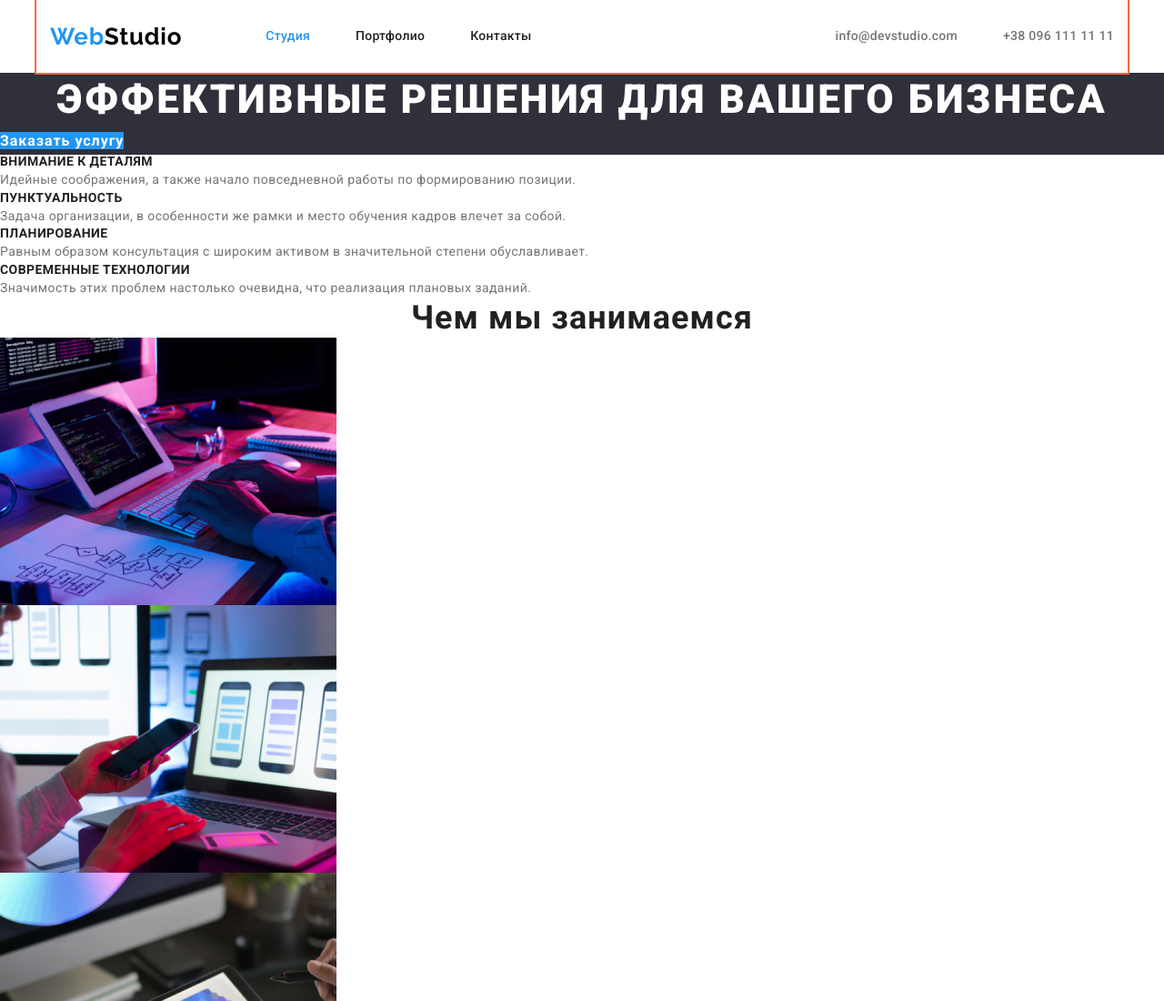
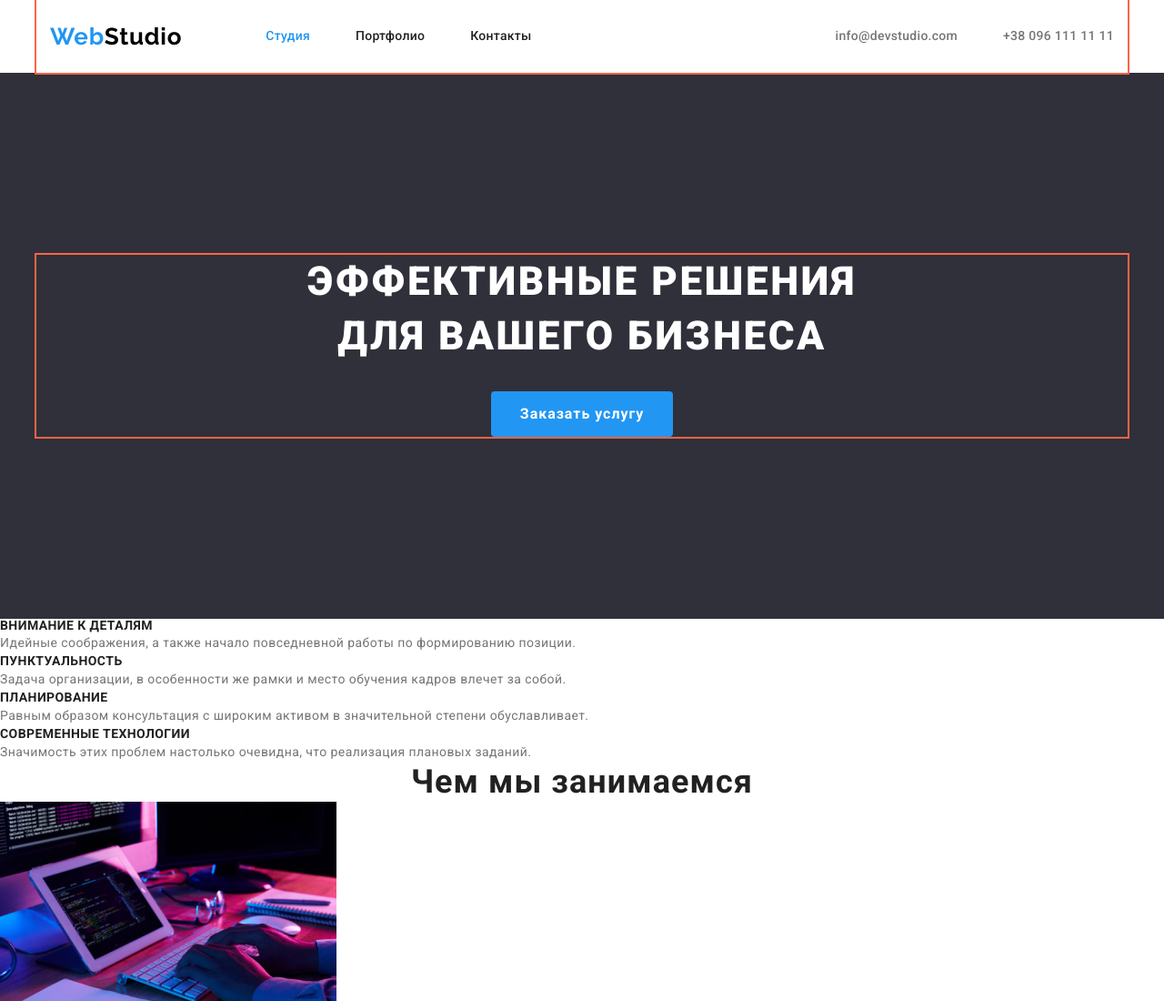
Before and after one commit to TereshchenkoSD/goit-markup-hw-03, a plain HTML site: page index.html in a window 1280 px wide. Shown: the top 1100 px of the page at 91% size. Drawn offline with nearby package versions, Linux system fonts and the light colour scheme.

Commit message:
Отцентрировал заголовок и кнопку в секции hero, высатвил отступы внутренние и внешние

```diff
--- a/css/styles.css
+++ b/css/styles.css
@@ -37,7 +37,8 @@ p {
 }
 
 ul,
-ol {
+ol,
+a {
   margin: 0;
   padding: 0;
 }
@@ -139,9 +140,14 @@ address {
 /* ============HERO================= */
 .hero {
   background-color: var(--primary-bg-color);
+  text-align: center;
+  padding-top: 200px;
+  padding-bottom: 200px;
 }
 
 .hero-title {
+  margin-bottom: 30px;
+
   color: var(--tertiary-text-color);
   font-weight: 900;
   font-size: 44px;
@@ -152,8 +158,17 @@ address {
 }
 
 .hero-btn {
+  display: inline-block;
+  min-width: 200px;
+  padding-top: 10px;
+  padding-bottom: 10px;
+  padding-left: 32px;
+  padding-right: 32px;
+  border-radius: 4px;
+
   color: var(--tertiary-text-color);
   background-color: var(--accent-color);
+
   font-weight: 700;
   font-size: 16px;
   line-height: 1.87;
--- a/index.html
+++ b/index.html
@@ -59,8 +59,13 @@
     <main>
       <!-- Герой -->
       <section class="hero">
-        <h1 class="hero-title">Эффективные решения для вашего бизнеса</h1>
-        <a href="" class="hero-btn link">Заказать услугу</a>
+        <div class="container">
+          <h1 class="hero-title">
+            Эффективные решения<br />
+            для вашего бизнеса
+          </h1>
+          <a href="" class="hero-btn link">Заказать услугу</a>
+        </div>
       </section>
 
       <!-- Особенности -->
```
